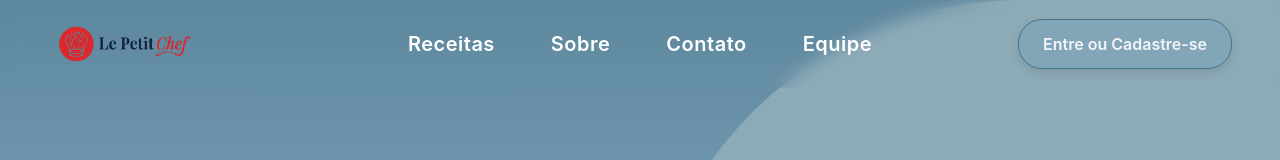
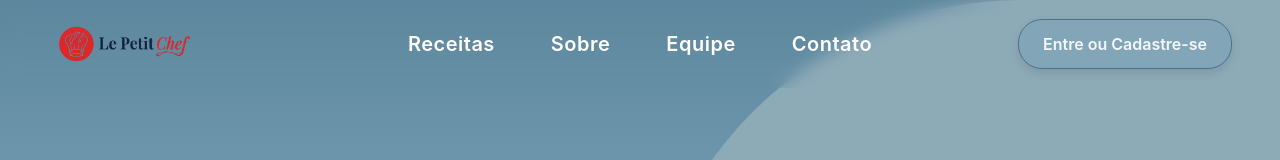
Before and after one commit to karenlldl/SaboresDofront, a React (Vite) app in the folder LePetitChef/: page / in a window 1280 px wide. Shown: the top 160 px of the page. Built offline with nearby package versions, Linux system fonts and the light colour scheme.

Commit message:
added logo on footer

```diff
--- a/LePetitChef/src/components/Footer/Footer.tsx
+++ b/LePetitChef/src/components/Footer/Footer.tsx
@@ -10,8 +10,10 @@ const Footer = () => {
       <div className="max-w-6xl mx-auto flex flex-col md:flex-row items-center md:items-start justify-between gap-8">
 
         <div className="flex flex-col items-center md:items-start gap-1">
+          <img src="/img/logo2.png" alt="Logo Le Petit Chef" />
           <span className="text-xl font-bold tracking-wide">Le Petit Chef</span>
           <span className="text-white/50 text-xs italic">"Qualquer um pode cozinhar." - Rémy</span>
+
         </div>
 
         <div className="flex flex-col items-center md:items-start gap-2">
--- a/LePetitChef/src/components/Hero/Hero.tsx
+++ b/LePetitChef/src/components/Hero/Hero.tsx
@@ -4,8 +4,8 @@ import type { AbaAuth, Usuario } from "../../App";
 const navItems = [
   { label: "Receitas", id: "receitas" },
   { label: "Sobre", id: "sobre" },
+  { label: "Equipe", id: "equipe" },
   { label: "Contato", id: "contato" },
-  { label: "Equipe", id: "equipe" },
 ];
 
 type HeroProps = {
```
